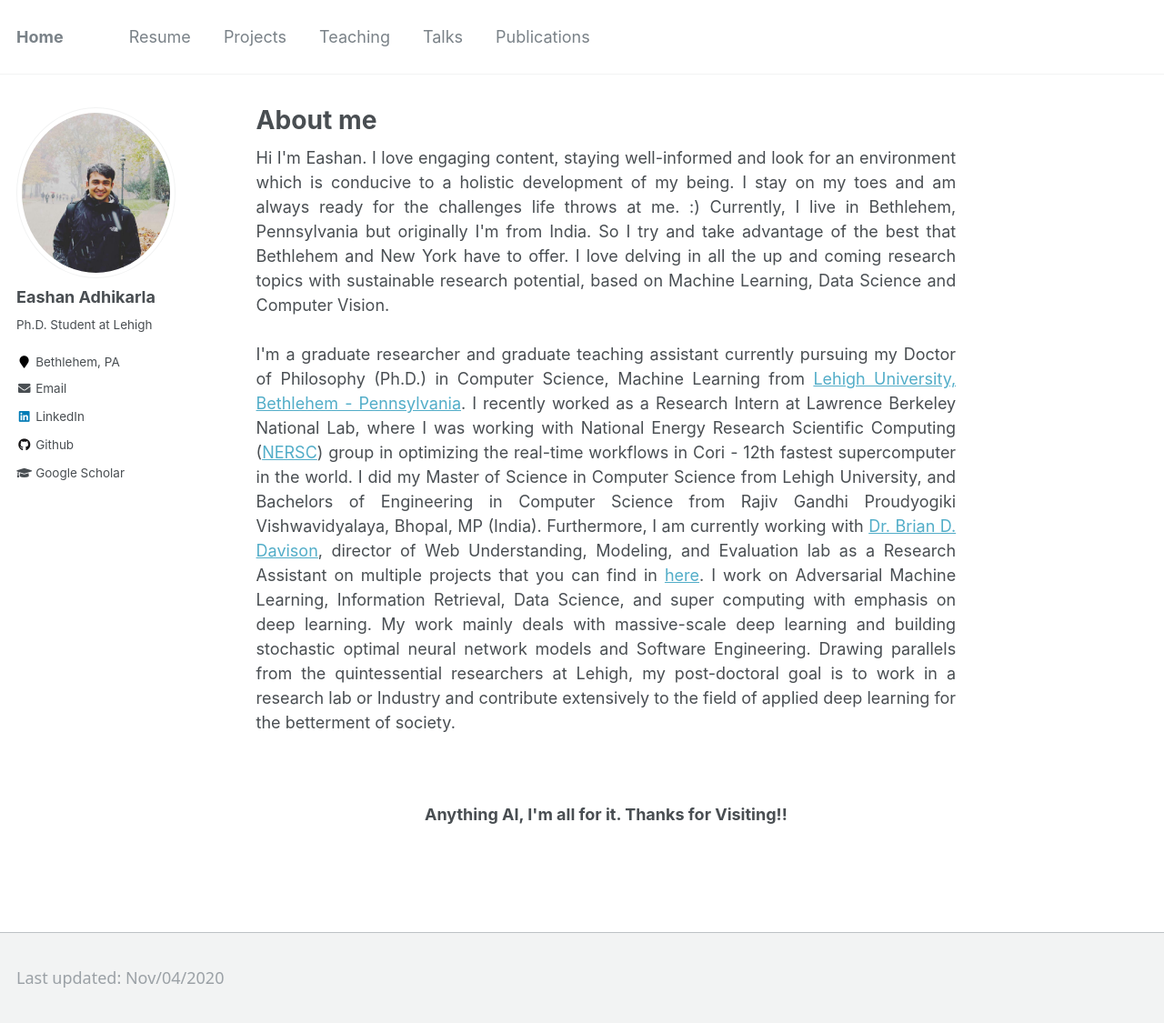
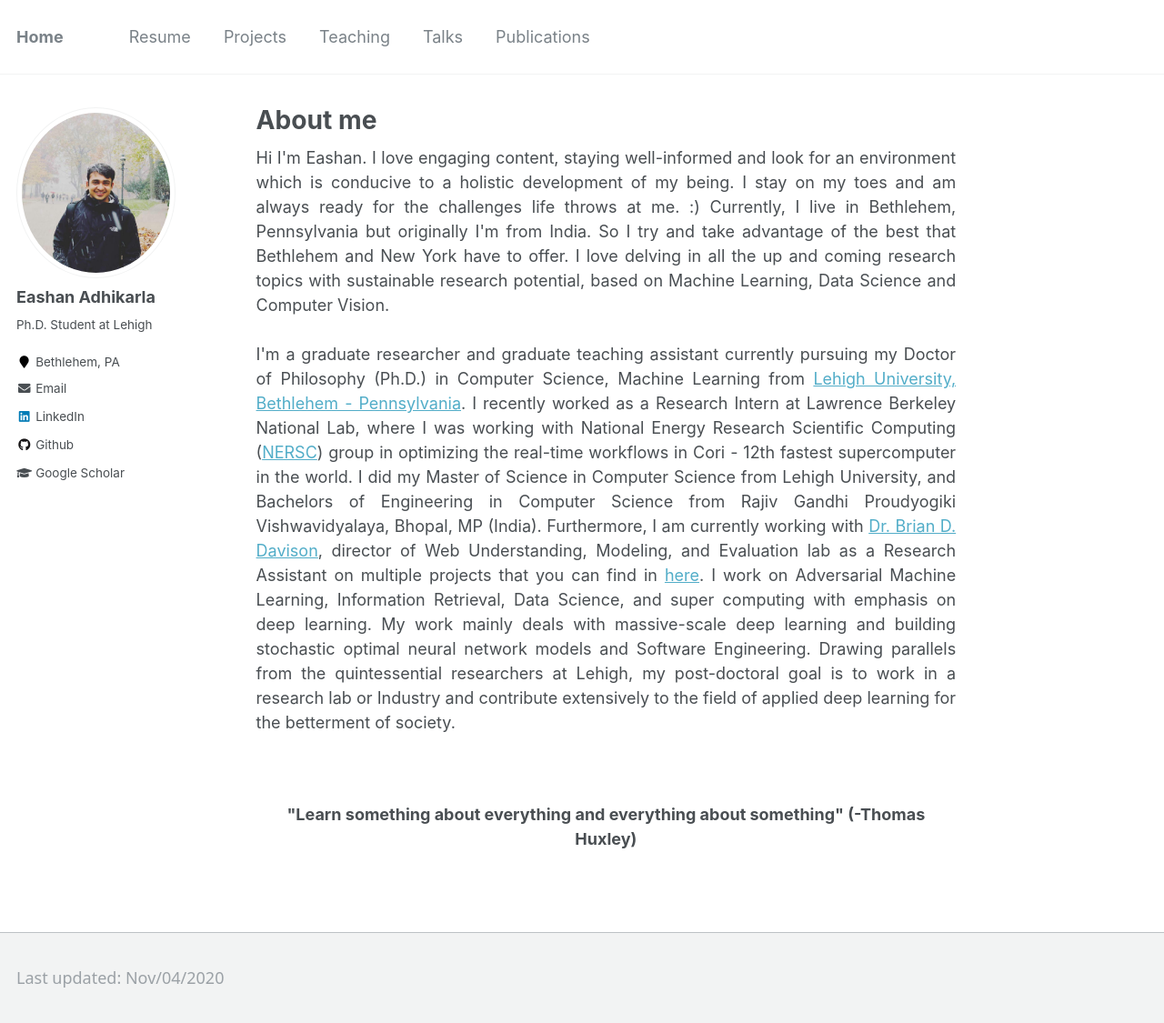
Before and after one commit to eashanadhikarla/eashanadhikarla.github.io, a Jekyll site: the page built from _pages/about.md, in a window 1280 px wide and 1148 px high. Shown: the top 1125 px of the window at 91% size. Built offline with Jekyll 4.4.1, drawn with Linux system fonts in a browser that asks for light colours.

Commit message:
Home Page Quotation

```diff
--- a/_pages/about.md
+++ b/_pages/about.md
@@ -13,4 +13,5 @@ Currently, I live in Bethlehem, Pennsylvania but originally I'm from India. So I
 I'm a graduate researcher and graduate teaching assistant currently pursuing my Doctor of Philosophy (Ph.D.) in Computer Science, Machine Learning from <a href="https://www1.lehigh.edu">Lehigh University, Bethlehem - Pennsylvania</a>. I recently worked as a Research Intern at Lawrence Berkeley National Lab, where I was working with National Energy Research Scientific Computing (<a href="https://www.nersc.gov/">NERSC</a>) group in optimizing the real-time workflows in Cori - 12th fastest supercomputer in the world. I did my Master of Science in Computer Science from Lehigh University, and Bachelors of Engineering in Computer Science from Rajiv Gandhi Proudyogiki Vishwavidyalaya, Bhopal, MP (India).
 Furthermore, I am currently working with <a href="http://www.cse.lehigh.edu/~brian/">Dr. Brian D. Davison</a>, director of Web Understanding, Modeling, and Evaluation lab as a Research Assistant on multiple projects that you can find in <a href="https://eashanadhikarla.github.io/projects/">here</a>. I work on Adversarial Machine Learning, Information Retrieval, Data Science, and super computing with emphasis on deep learning. My work mainly deals with massive-scale deep learning and building stochastic optimal neural network models and Software Engineering. Drawing parallels from the quintessential researchers at Lehigh, my post-doctoral goal is to work in a research lab or Industry and contribute extensively to the field of applied deep learning for the betterment of society.</p> <br/>
 
-<p style="text-align: center;"><b>Anything AI, I'm all for it. Thanks for Visiting!!</b></p>
+<p style="text-align: center;"><b>"Learn something about everything and everything about something" (-Thomas Huxley)</b></p>
+<!-- <p style="text-align: center;"><b>Anything AI, I'm all for it. Thanks for Visiting!!</b></p> -->
```
